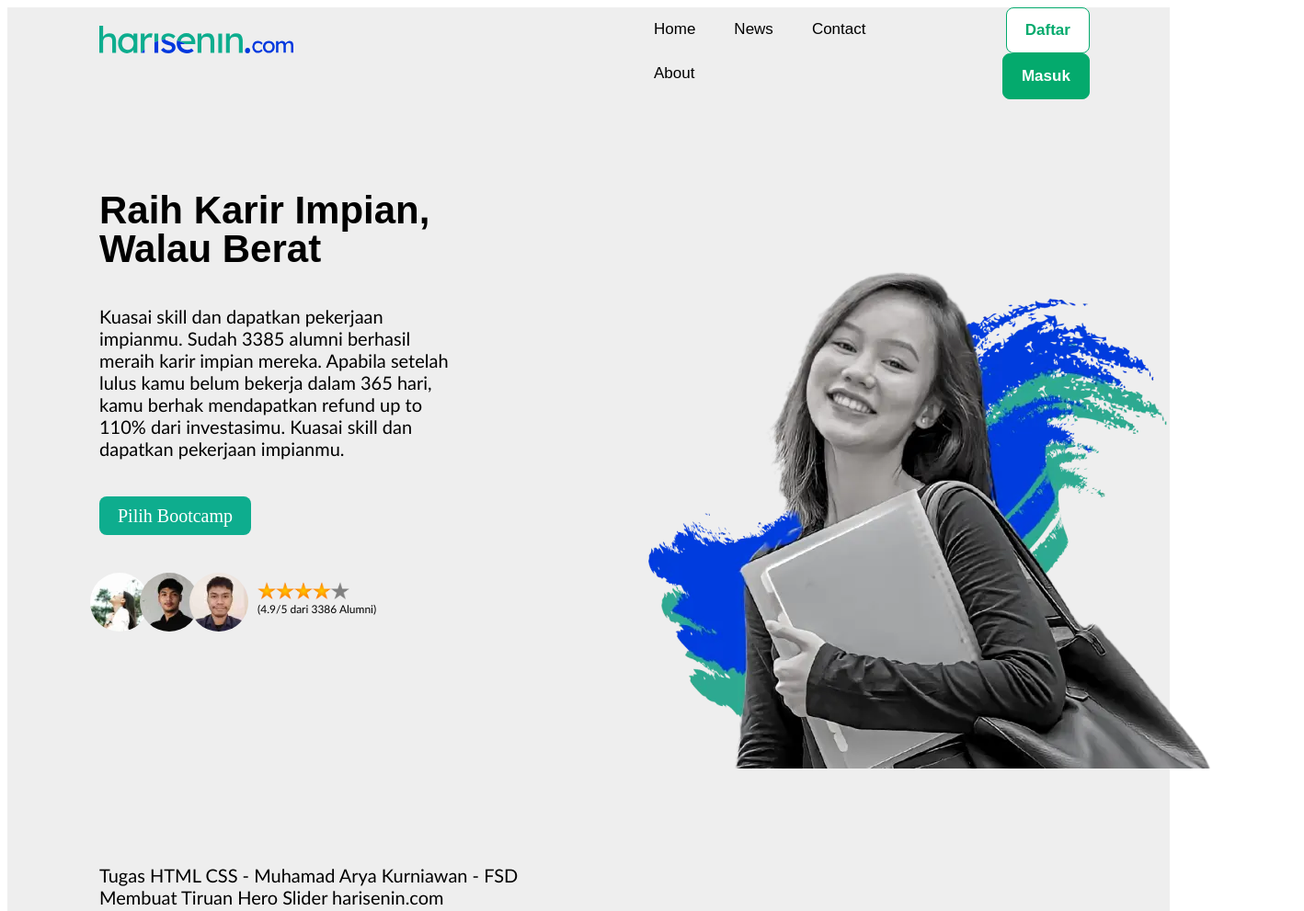
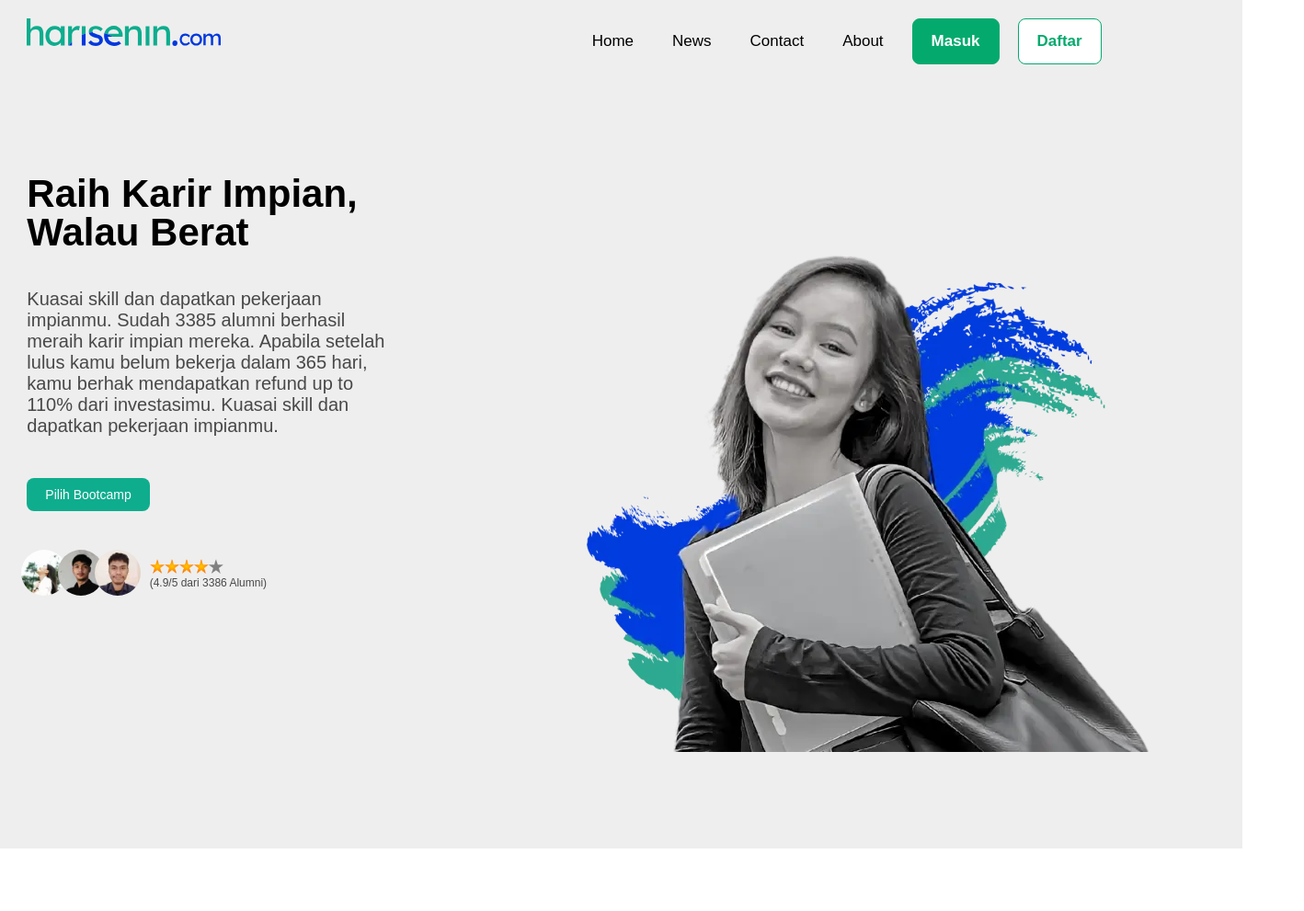
Before and after one commit to aryasuryawan/tugas-htmlcss-rise, a plain HTML site: page index.html in a window 1280 px wide. Shown: the top 991 px of the page at 92% size, 1418 px wide, since content can reach past the window. After the commit the page ends 923 px from the top, so only its background shows below. Drawn offline with Linux system fonts and the light colour scheme.

Commit message:
split css

```diff
--- a/index.html
+++ b/index.html
@@ -2,170 +2,22 @@
 <html>
 <head>
 <title>Harihari.com Bootcamp Asik Pilihan Kita</title>
-<style>
-.logo { grid-area: logo; }
-.navigation { grid-area: nav; }
-.hero-content { grid-area: hero-content; }
-.hero-img { grid-area: hero-img; }
-.footer { grid-area: footer; }
+<meta name="viewport" content="width=device-width, initial-scale=1.0">
+<link rel="stylesheet" href="style.css">
+</head>
+<body >
+<header class="header">
+    <div class="container">
+        <div class="header-logo"><img src="images/logo_harisenin.svg" height="30px"></div>
 
-.grid-container {
-    display: grid;
-    grid-template-areas:
-    'logo nav nav nav nav nav '
-    'hero-content hero-content hero-content hero-img hero-img hero-img '
-    'footer footer footer footer footer footer';
-    background-color: #EEEEEE;
-    width:100%;
-    font-family:'Gill Sans', 'Gill Sans MT', Calibri, 'Trebuchet MS', sans-serif;
-    font-size: 20px;
-    padding-left: 0;
-}
-
-.grid-container > div {
-    padding-left: 100px;
-    padding-right: 100px;
-    margin-bottom: 100px;
-    align-items: center;
-
-}
-
-.navigation{
-    grid-column: 4 / 6;
- }
-.hero-content {
-    grid-column: 1 / 3;
- }
-
- .hero-img {
-    margin-bottom: 0px;
-  }
-
-.logo {
-    padding: 20px 100px 20px 100px;
-    margin-bottom: 0px;
-}
-h1 {
-    color: #000000;
-    font-family: Poppins, sans-serif;
-    font-size: 42px;
-    font-weight: bold;
-    margin: 0px 0px 40px 0px;
-    line-height: 1em;
-}
-.testi-img {
-    border-radius: 50%;
-    margin-left:-10px
-}
-
-.testi-star {
-    width:200px;
-    padding: 10px;
-}
-
-.daftar {
-    text-align: left;
-    font-family: 'Roboto Slab', serif;
-    margin: 50px 0px 50px 0px;
-
-}
-.daftar a {
-    color: white;
-    background-color: #0ead8e;
-    padding: 10px 20px;
-    border-style: 2px solid;
-    text-decoration: none;
-    border-radius: 8px;
-    }
-
-.flex-container {
-    display: flex;
-}
-
-.flex-container > div {
-    font-size: 12px;
-}
-.flex-container > li {
-    font-size: 12px;
-}
-
-.topnav {
-    overflow: hidden;
-}
-
-.topnav a {
-    float: left;
-    color: #000000;
-    text-align: center;
-    padding: 14px 16px;
-    text-decoration: none;
-    font-size: 17px;
-    font-family: Poppins, sans-serif;
-    margin: 0px 5px 0px 5px;
-    font-weight:500;
-}
-
-.topnav a:hover {
-  /* background-color: #04AA6D; */
-    color: #04AA6D;
-    font-weight: bold;
-    font-family: Poppins, sans-serif;
-}
-
-.topnav a.active {
-  background-color: #04AA6D;
-  color: white;
-}
-
-.user-menu {
-    overflow: hidden;
-}
-
-.user-menu a {
-    float: right;
-    color: #000000;
-    text-align: center;
-    padding: 14px 20px;
-    text-decoration: none;
-    font-size: 17px;
-    font-weight: bold;
-    margin: 0px 10px 0px 10px;
-    border-radius: 8px;
-    font-family: Poppins, sans-serif;
-}
-.user-menu a.masuk {
-  background-color: #04AA6D;
-  color: white;
-  border-radius: 8px;
-  border-radius: 8px;
-  border-color: #04AA6D;
-  border-style: solid;
-  border-width:thin;
-}
-.user-menu a.registrasi {
-  background-color: #ffffff;
-  color: #04AA6D;
-  border-radius: 8px;
-  border-color: #04AA6D;
-  border-style: solid;
-  border-width:thin;
-
-}
-</style>
-
-</head>
-<body>
-<div class="grid-container">
-    <div class="logo"><img src="images/logo_harisenin.svg" height="30px"></div>
         <div class="navigation">
-        <div class="flex-container">
             <div class="topnav">
                 <a href="#home">Home</a>
                 <a href="#news">News</a>
                 <a href="#contact">Contact</a>
                 <a href="#about">About</a>
             </div>
-        <div style="margin-right:40px;">&nbsp;</div>
+            <!-- <div style="margin-right:40px;">&nbsp;</div> -->
             <div>
                 <div class="user-menu">
                     <a class="registrasi" href="#">Daftar</a>
@@ -174,24 +26,30 @@ h1 {
             </div>
         </div>
 
-    </div>
             <div class="hero-content">
                 <h1>Raih Karir Impian, Walau Berat</h1>
                 <P>Kuasai skill dan dapatkan pekerjaan impianmu. Sudah 3385 alumni berhasil meraih karir impian mereka. Apabila setelah lulus kamu belum bekerja dalam 365 hari, kamu berhak mendapatkan refund up to 110% dari investasimu. Kuasai skill dan dapatkan pekerjaan impianmu.</P>
                 <div class="daftar" ><a href="#">Pilih Bootcamp</a></div>
 
                 <div class="flex-container">
+
+                    <div style='margin-right="15px"'>&nbsp;</div>
                     <div><img class="testi-img" src="images/testi-img-1.webp"></div>
                     <div><img class="testi-img" src="images/testi-img-2.webp"></div>
                     <div><img class="testi-img" src="images/testi-img-3.webp"></div>
-            <div class="testi-star" ><img src="images/star.png" width="100px"><br>(4.9/5 dari 3386 Alumni)</div>
+                    <div class="testi-star" ><img src="images/star.png" width="80px"><br>(4.9/5 dari 3386 Alumni)</div>
                 </div>
 
             </div>
             <div class="hero-img"><img  src="images/homepage_banner_people-9.webp"></div>
 
 
-  <div class="footer">Tugas HTML CSS - Muhamad Arya Kurniawan - FSD<br>Membuat Tiruan Hero Slider harisenin.com</div>
+
+
+
     </div>
+</header>
+
+
 </body>
 </html>
```
Lines whose indentation alone changed are shown as unchanged.
